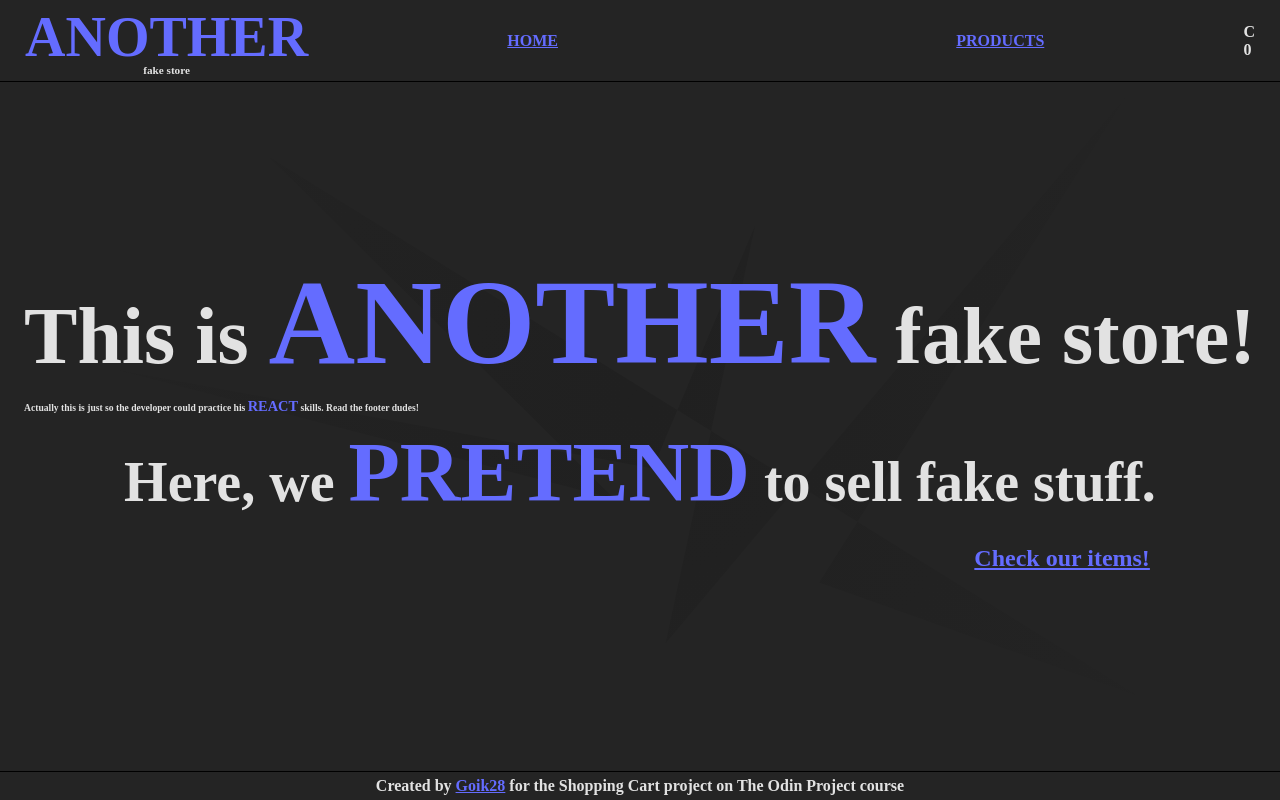
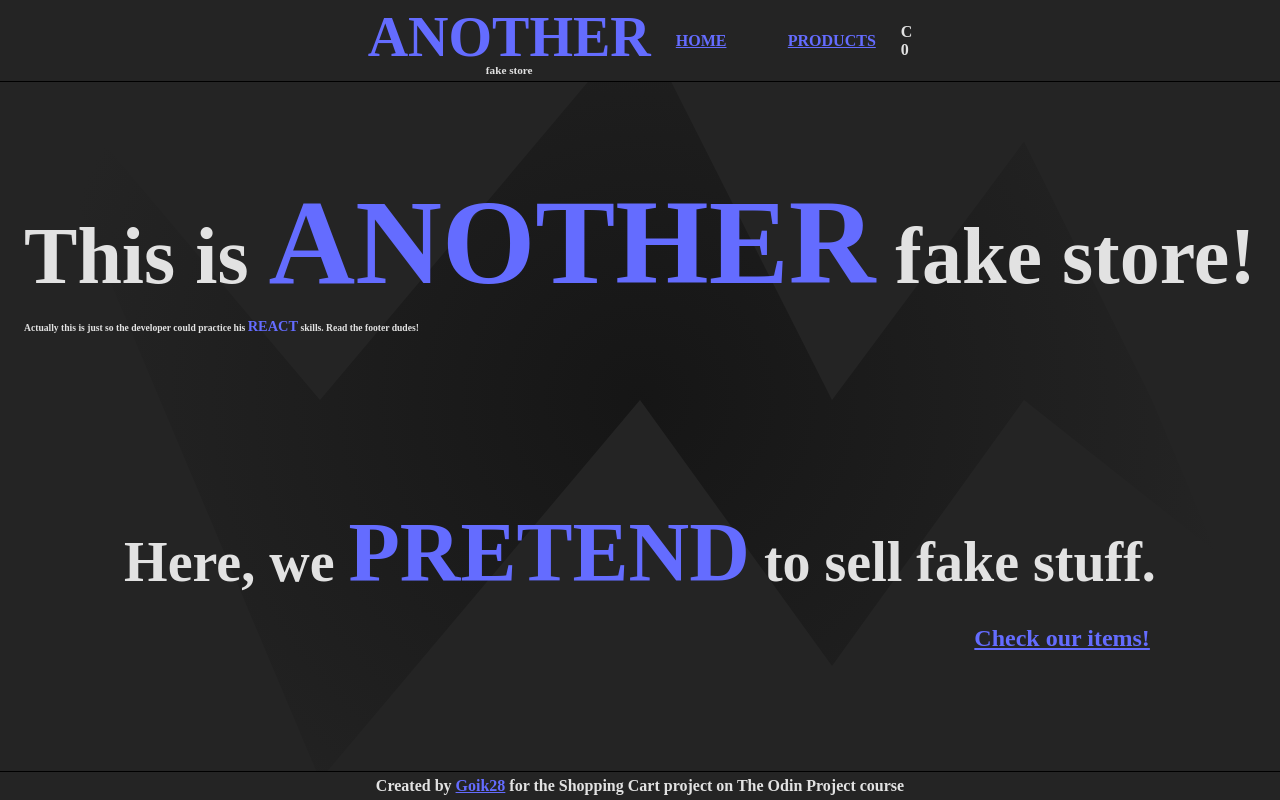
Before and after one commit to Goik28/Odin-ShoppingCart, a React (Vite) app: page / in a window 1280 px wide. Built offline with nearby package versions, Linux system fonts and the light colour scheme.

Commit message:
More styling

```diff
--- a/src/components/Header.css
+++ b/src/components/Header.css
@@ -1,7 +1,7 @@
 .navHeader{
     font-weight: 700;
     display: flex;
-    justify-content: space-around;
+    justify-content: center;
     align-items: center;
     margin-top: 5px;
     margin-bottom: 15px;
@@ -28,8 +28,10 @@
 
 .navHeader nav{
     flex: 1 1 auto;
+    max-width: 200px;
+    margin: 0 25px;
     display: flex;
-    justify-content: space-around;
+    justify-content: space-between;
 }
 
 .navHeader .cart{
--- a/src/components/Home.css
+++ b/src/components/Home.css
@@ -1,7 +1,7 @@
 .home {
+  flex: 1 1 auto;
   display: flex;
   flex-direction: column;
-  justify-content: space-around;
   margin: 0px 10px;
 }
 
@@ -45,14 +45,26 @@
   border-color: #646cff;
 }
 
-.home .clipPath{
+.home .clipPath {
   position: absolute;
   z-index: -1;
   top: 50%;
   left: 50%;
   transform: translate(-50%, -50%);
-    background: radial-gradient(circle, #0000001d 0%, #242424 90%);
+  background: radial-gradient(circle, rgba(0, 0, 0, 0.4) 0%, #242424 80%);
   height: 95%;
   width: 100%;
-    clip-path: polygon(59% 27%, 52% 82%, 71% 44%, 88% 10%, 64% 74%, 89% 89%, 21% 18%, 48% 63%, 9% 46%, 51% 59%);
+  clip-path: polygon(
+    0 0,
+    25% 50%,
+    50% 0,
+    65% 50%,
+    80% 16%,
+    90% 50%,
+    95% 70%,
+    80% 50%,
+    65% 85%,
+    50% 50%,
+    25% 100%
+  );
 }
```
Lines whose indentation alone changed are shown as unchanged.
